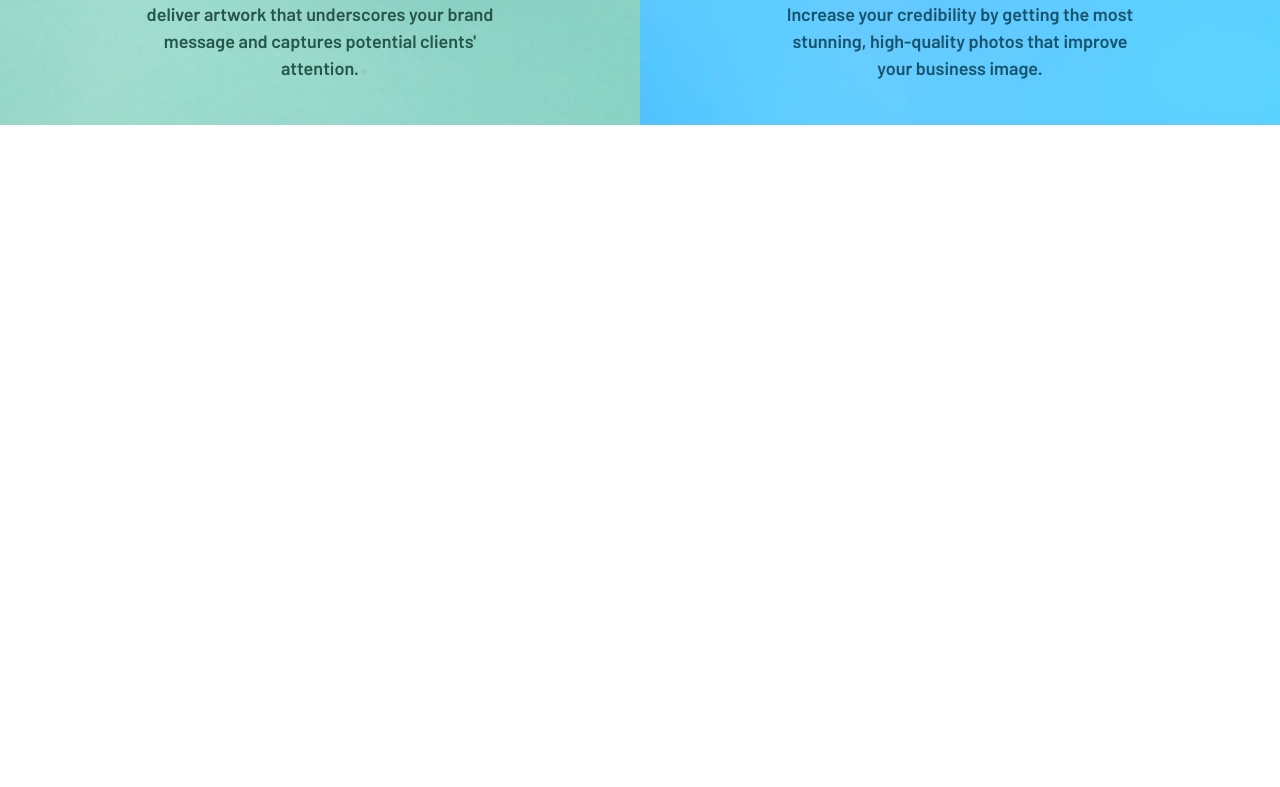
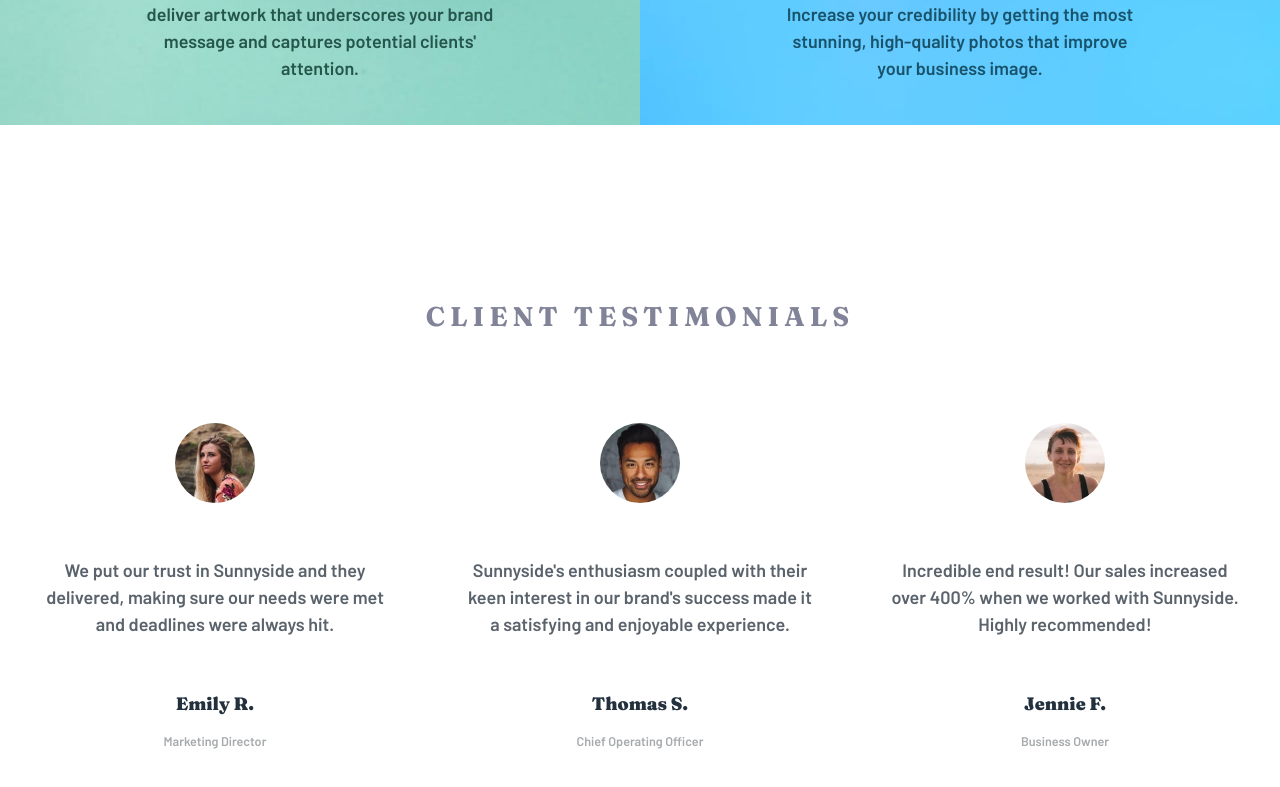
Before and after one commit to jwhong98/Sunnyside-landing-page, a React (Create React App) app: page / in a window 1280 px wide. Shown: the part 2287-3074 px from the top of the page. Before the commit the page ends 2416 px from the top, so only its background shows below. Built offline with nearby package versions, Linux system fonts and the light colour scheme.

Commit message:
added Testimonials section

```diff
--- a/src/App.js
+++ b/src/App.js
@@ -3,6 +3,7 @@
 import InfoSection from "./components/InfoSection/InfoSection";
 import Navbar from "./components/Navbar/Navbar";
 import Services from "./components/Services/Services";
+import Testimonials from "./components/Testimonials/Testimonials";
 
 function App() {
   return (
@@ -13,6 +14,7 @@
         <InfoSection {...infoOne} />
         <InfoSection {...infoTwo} />
         <Services />
+        <Testimonials />
       </>
     </div>
   );
--- a/src/components/InfoSection/InfoSectionElements.js
+++ b/src/components/InfoSection/InfoSectionElements.js
@@ -48,7 +48,7 @@
     height: 9px;
     width: 115%;
     position: relative;
-    top: -6px;
+    top: -8px;
     left: -8px;
     background: ${({ yellowUnderline }) =>
       yellowUnderline
--- /dev/null
+++ b/src/components/Testimonials/TestimonialCard.js
@@ -0,0 +1,24 @@
+import React from "react";
+import {
+  CardContainer,
+  CardImg,
+  CardReview,
+  Reviewer,
+  Name,
+  Position,
+} from "./TestimonialCardElements";
+
+const TestimonialCard = (props) => {
+  return (
+    <CardContainer>
+      <CardImg src={props.img} alt="reviewer img" />
+      <CardReview>{props.review}</CardReview>
+      <Reviewer>
+        <Name>{props.name}</Name>
+        <Position>{props.position}</Position>
+      </Reviewer>
+    </CardContainer>
+  );
+};
+
+export default TestimonialCard;
--- /dev/null
+++ b/src/components/Testimonials/TestimonialCardElements.js
@@ -0,0 +1,37 @@
+import styled from "styled-components";
+
+export const CardContainer = styled.article`
+  width: 100%;
+  max-width: 350px;
+  display: flex;
+  flex-direction: column;
+  align-items: center;
+  gap: 3rem;
+  text-align: center;
+`;
+
+export const CardImg = styled.img`
+  border-radius: 50%;
+  width: 80px;
+`;
+
+export const CardReview = styled.p`
+  line-height: 1.5;
+  color: hsl(213, 9%, 39%);
+`;
+
+export const Reviewer = styled.div`
+  display: flex;
+  flex-direction: column;
+  gap: 1rem;
+`;
+
+export const Name = styled.h3`
+  color: hsl(212, 27%, 19%);
+  font-weight: 900;
+`;
+
+export const Position = styled.p`
+  color: hsl(210, 4%, 67%);
+  font-size: 0.7em;
+`;
--- a/src/components/Testimonials/Testimonials.js
+++ b/src/components/Testimonials/Testimonials.js
@@ -1,7 +1,33 @@
 import React from "react";
+import TestimonialCard from "./TestimonialCard";
+import {
+  TestimonialsContainer,
+  TestimonialsWrap,
+  TestimonialsTitle,
+  TestimonialsContent,
+} from "./TestimonialsElements";
+import { data } from "./data";
 
 const Testimonials = () => {
-  return <div>Testimonials</div>;
+  const createCard = (info) => {
+    return (
+      <TestimonialCard
+        key={info.id}
+        img={info.img}
+        review={info.review}
+        name={info.name}
+        position={info.position}
+      />
+    );
+  };
+  return (
+    <TestimonialsContainer>
+      <TestimonialsWrap>
+        <TestimonialsTitle>CLIENT TESTIMONIALS</TestimonialsTitle>
+        <TestimonialsContent>{data.map(createCard)}</TestimonialsContent>
+      </TestimonialsWrap>
+    </TestimonialsContainer>
+  );
 };
 
 export default Testimonials;
--- a/src/components/Testimonials/TestimonialsElements.js
+++ b/src/components/Testimonials/TestimonialsElements.js
@@ -0,0 +1,30 @@
+import styled from "styled-components";
+
+export const TestimonialsContainer = styled.section`
+  padding: 0 20px;
+  height: 100vh;
+`;
+
+export const TestimonialsWrap = styled.div`
+  width: 100%;
+  height: 100%;
+  max-width: 1200px;
+  margin: auto;
+  display: flex;
+  flex-direction: column;
+  align-items: center;
+  justify-content: center;
+  gap: 5rem;
+`;
+
+export const TestimonialsTitle = styled.h1`
+  color: hsl(232, 10%, 55%);
+  font-size: 1.5em;
+  letter-spacing: 5px;
+`;
+
+export const TestimonialsContent = styled.div`
+  width: 100%;
+  display: flex;
+  justify-content: space-between;
+`;
--- /dev/null
+++ b/src/components/Testimonials/data.js
@@ -0,0 +1,26 @@
+export const data = [
+  {
+    id: 1,
+    img: require("../../images/image-emily.jpg"),
+    review:
+      "We put our trust in Sunnyside and they delivered, making sure our needs were met and deadlines were always hit.",
+    name: "Emily R.",
+    position: "Marketing Director",
+  },
+  {
+    id: 2,
+    img: require("../../images/image-thomas.jpg"),
+    review:
+      "Sunnyside's enthusiasm coupled with their keen interest in our brand's success made it a satisfying and enjoyable experience.",
+    name: "Thomas S.",
+    position: "Chief Operating Officer",
+  },
+  {
+    id: 3,
+    img: require("../../images/image-jennie.jpg"),
+    review:
+      "Incredible end result! Our sales increased over 400% when we worked with Sunnyside. Highly recommended!",
+    name: "Jennie F.",
+    position: "Business Owner",
+  },
+];
--- a/src/index.css
+++ b/src/index.css
@@ -6,3 +6,9 @@
   /* font-family: 'Fraunces', serif;  for headings*/
   font-size: 18px;
 }
+
+h1,
+h2,
+h3 {
+  font-family: "Fraunces", serif;
+}
```
